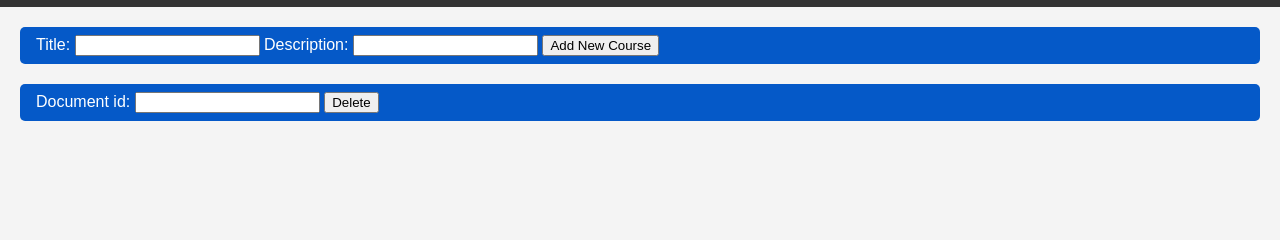
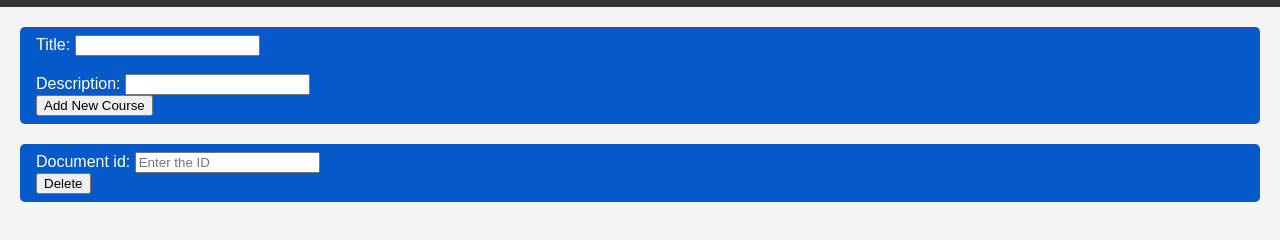
Before and after one commit to harshmohite04/Application-Security--Role--based-, a website: page faculty.html in a window 1280 px wide. Shown: the part 44-284 px from the top of the page. Drawn offline with Linux system fonts and the light colour scheme.

Commit message:
Update faculty.html

```diff
--- a/faculty.html
+++ b/faculty.html
@@ -14,28 +14,32 @@
     <h1>Create Course</h1>
     <button class="logout-btn">Logout</button>
   </nav>
+<div class="box1">
 
   <form class="add">
     <label for="title">Title:</label>
-    <input type="text" name="title" required>
+    <input type="text" name="title" required><br><br>
     <label for="description">Description:</label>
-    <input type="text" name="description" required>
+    <input type="text" name="description" required><br>
 
-    <button>Add New Course</button>
+    <button class="added">Add New Course</button>
   </form>
+</div>
+  <div class="box2">
 
-  <form class="delete">
-    <label for="id">Document id:</label>
-    <input type="text" name="id" required>
+    <form class="delete">
+      <label for="id">Document id:</label>
+      <input type="text" name="id" placeholder="Enter the ID" required><br>
 
-    <button>Delete</button>
-  </form>
+      <button class="deleted">Delete</button>
+    </form>
+  </div>
 
 
 <script type="module">
   // Import the functions you need from the SDKs you need
   import { initializeApp } from "https://www.gstatic.com/firebasejs/10.8.0/firebase-app.js";
-  import { getFirestore,collection,getDocs,addDoc } from "https://www.gstatic.com/firebasejs/10.8.0/firebase-firestore.js";
+  import { getFirestore,collection,getDocs,addDoc,deleteDoc,doc } from "https://www.gstatic.com/firebasejs/10.8.0/firebase-firestore.js";
   // import { initializeApp } from "firebase/app";
   // import { getFirestore } from "firebase/firestore";
   // import firebase from "firebase/compat/app";
@@ -65,10 +69,9 @@
   const colRef= collection(db,"Course");
 
   const addCourse = document.querySelector(".add");
-
 addCourse.addEventListener('submit',(e)=>{
-   alert("Course Created");
-  e.preventDefault();
+  alert("Course Created");
+    e.preventDefault();
 
     addDoc(colRef,{
         title:addCourse.title.value,
@@ -80,8 +83,14 @@ addCourse.addEventListener('submit',(e)=>{
 })
 
 const deleteCourse = document.querySelector(".delete");
-addCourse.addEventListener('submit',(e)=>{
+deleteCourse.addEventListener('submit',(e)=>{
     e.preventDefault()
+    const docRef = doc(db,'Course',deleteCourse.id.value)
+
+    deleteDoc(docRef)
+    .then(()=>{
+      deleteCourse.reset( )
+    })
 })
 
 
```
